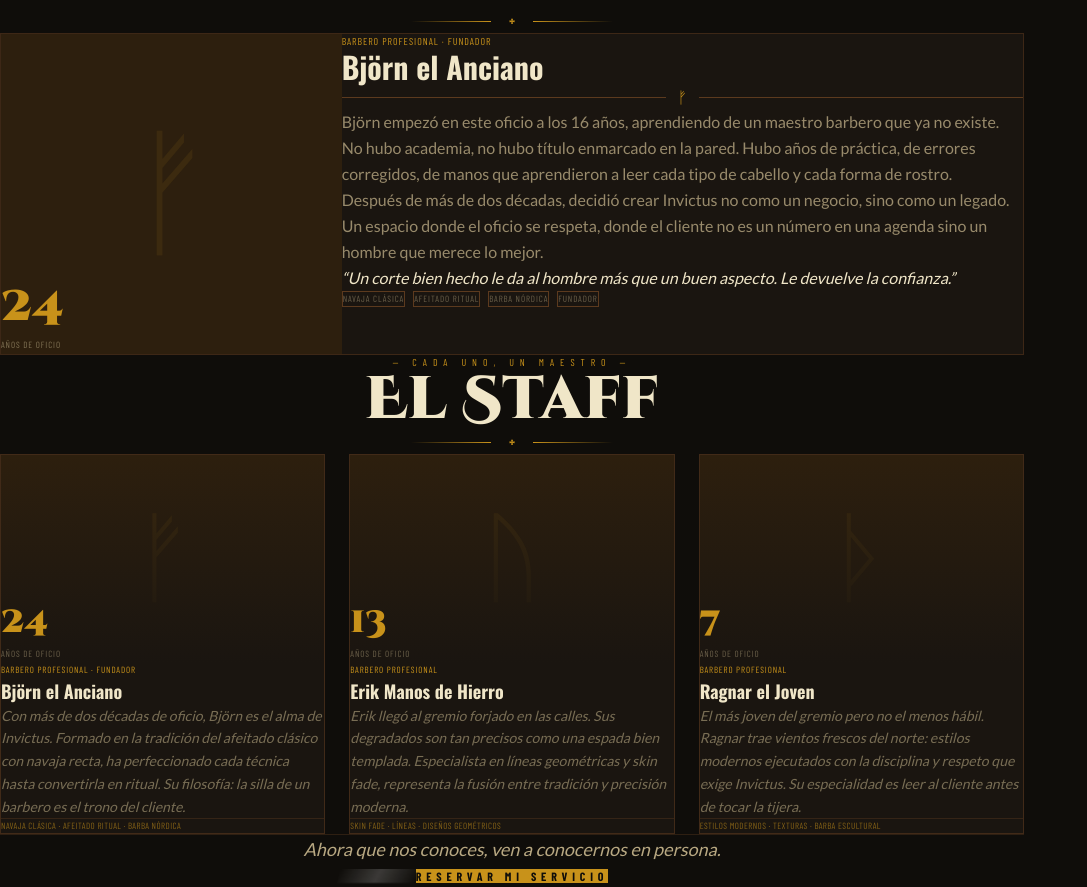
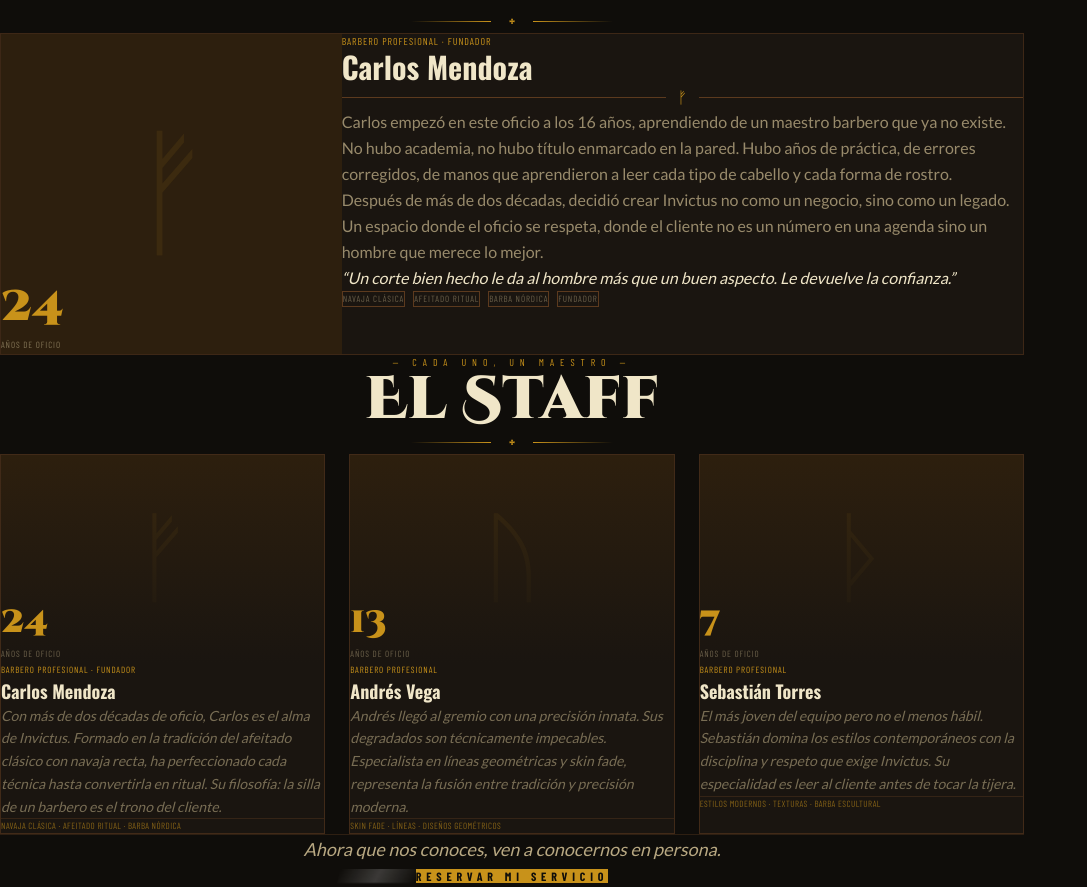
Before and after one commit to mengjota/vikingos, a Next.js app: page /nosotros in a window 1280 px wide. Shown: the part 503-1390 px from the top of the page, without its empty margins (0-1087 px from the left). Built offline with nearby package versions, Linux system fonts and the light colour scheme; a web font is replaced by a local one.

Commit message:
Nombres de barberos simples y profesionales

```diff
--- a/src/app/nosotros/page.tsx
+++ b/src/app/nosotros/page.tsx
@@ -2,27 +2,27 @@
 
 const staff = [
   {
-    nombre: "Björn el Anciano",
+    nombre: "Carlos Mendoza",
     cargo: "Barbero Profesional · Fundador",
     años: 24,
     rune: "ᚠ",
-    bio: "Con más de dos décadas de oficio, Björn es el alma de Invictus. Formado en la tradición del afeitado clásico con navaja recta, ha perfeccionado cada técnica hasta convertirla en ritual. Su filosofía: la silla de un barbero es el trono del cliente.",
+    bio: "Con más de dos décadas de oficio, Carlos es el alma de Invictus. Formado en la tradición del afeitado clásico con navaja recta, ha perfeccionado cada técnica hasta convertirla en ritual. Su filosofía: la silla de un barbero es el trono del cliente.",
     especialidad: "Navaja Clásica · Afeitado Ritual · Barba Nórdica",
   },
   {
-    nombre: "Erik Manos de Hierro",
+    nombre: "Andrés Vega",
     cargo: "Barbero Profesional",
     años: 13,
     rune: "ᚢ",
-    bio: "Erik llegó al gremio forjado en las calles. Sus degradados son tan precisos como una espada bien templada. Especialista en líneas geométricas y skin fade, representa la fusión entre tradición y precisión moderna.",
+    bio: "Andrés llegó al gremio con una precisión innata. Sus degradados son técnicamente impecables. Especialista en líneas geométricas y skin fade, representa la fusión entre tradición y precisión moderna.",
     especialidad: "Skin Fade · Líneas · Diseños Geométricos",
   },
   {
-    nombre: "Ragnar el Joven",
+    nombre: "Sebastián Torres",
     cargo: "Barbero Profesional",
     años: 7,
     rune: "ᚦ",
-    bio: "El más joven del gremio pero no el menos hábil. Ragnar trae vientos frescos del norte: estilos modernos ejecutados con la disciplina y respeto que exige Invictus. Su especialidad es leer al cliente antes de tocar la tijera.",
+    bio: "El más joven del equipo pero no el menos hábil. Sebastián domina los estilos contemporáneos con la disciplina y respeto que exige Invictus. Su especialidad es leer al cliente antes de tocar la tijera.",
     especialidad: "Estilos Modernos · Texturas · Barba Escultural",
   },
 ];
@@ -211,7 +211,7 @@
                 className="text-[#f0e6c8] text-3xl font-black mb-1"
                 style={{ fontFamily: "var(--font-oswald)" }}
               >
-                Björn el Anciano
+                Carlos Mendoza
               </h3>
               <div className="flex items-center gap-3 my-5">
                 <div className="flex-1 h-px bg-[#5c3a1e]" />
@@ -220,7 +220,7 @@
               </div>
               <div className="space-y-4 text-[#b8a882]/80 text-base leading-relaxed" style={{ fontFamily: "var(--font-lato)" }}>
                 <p>
-                  Björn empezó en este oficio a los 16 años, aprendiendo de un maestro barbero que ya no existe. No hubo academia, no hubo título enmarcado en la pared. Hubo años de práctica, de errores corregidos, de manos que aprendieron a leer cada tipo de cabello y cada forma de rostro.
+                  Carlos empezó en este oficio a los 16 años, aprendiendo de un maestro barbero que ya no existe. No hubo academia, no hubo título enmarcado en la pared. Hubo años de práctica, de errores corregidos, de manos que aprendieron a leer cada tipo de cabello y cada forma de rostro.
                 </p>
                 <p>
                   Después de más de dos décadas, decidió crear Invictus no como un negocio, sino como un legado. Un espacio donde el oficio se respeta, donde el cliente no es un número en una agenda sino un hombre que merece lo mejor.
--- a/src/app/reservar/page.tsx
+++ b/src/app/reservar/page.tsx
@@ -177,9 +177,9 @@
 
 const barberos = [
   { id: 0, name: "Sin preferencia", specialty: "Cualquier maestro disponible", rune: "᛭" },
-  { id: 1, name: "Björn el Anciano", specialty: "Navaja Clásica", rune: "ᚠ" },
-  { id: 2, name: "Erik Manos de Hierro", specialty: "Degradados y Líneas", rune: "ᚢ" },
-  { id: 3, name: "Ragnar el Joven", specialty: "Estilo Moderno", rune: "ᚦ" },
+  { id: 1, name: "Carlos Mendoza", specialty: "Navaja Clásica", rune: "ᚠ" },
+  { id: 2, name: "Andrés Vega", specialty: "Degradados y Líneas", rune: "ᚢ" },
+  { id: 3, name: "Sebastián Torres", specialty: "Estilo Moderno", rune: "ᚦ" },
 ];
 
 const horas = ["08:00", "09:00", "10:00", "11:00", "13:00", "14:00", "15:00", "16:00", "17:00"];
--- a/src/components/ElGremio.tsx
+++ b/src/components/ElGremio.tsx
@@ -3,36 +3,36 @@
 const barbers = [
   {
     id: 1,
-    name: "Björn el Anciano",
+    name: "Carlos Mendoza",
     alias: "Barbero Profesional",
     years: 24,
     specialty: "Especialista en Navaja Clásica",
     badge: "FUNDADOR",
-    bio: "Sus manos han trazado más de 50,000 siluetas. La navaja recta es su hacha de guerra.",
+    bio: "Sus manos han trazado más de 50,000 siluetas. La navaja recta es su herramienta de precisión.",
     skills: ["Navaja Clásica", "Afeitado Ritual", "Barba Nórdica"],
     days: "Lun – Vie",
     runeSymbol: "ᚠ",
   },
   {
     id: 2,
-    name: "Erik Manos de Hierro",
+    name: "Andrés Vega",
     alias: "Barbero Profesional",
     years: 13,
     specialty: "Especialista en Degradados y Líneas",
     badge: "TOP RATED",
-    bio: "Forjado en las calles. Sus degradados son tan precisos como una espada templada.",
+    bio: "Precisión milimétrica en cada degradado. Sus líneas geométricas son una firma que los clientes reconocen.",
     skills: ["Skin Fade", "Líneas Afiladas", "Diseños Tribales"],
     days: "Mar – Sáb",
     runeSymbol: "ᚢ",
   },
   {
     id: 3,
-    name: "Ragnar el Joven",
+    name: "Sebastián Torres",
     alias: "Barbero Profesional",
     years: 7,
     specialty: "Especialista en Estilos Modernos",
-    badge: "NUEVO GUERRERO",
-    bio: "Trae vientos del norte. Fusiona lo antiguo con lo moderno sin perder el alma del gremio.",
+    badge: "RISING TALENT",
+    bio: "Domina los estilos contemporáneos con la disciplina que exige el oficio. Lee al cliente antes de tocar la tijera.",
     skills: ["Texturas", "Corte Moderno", "Barba Escultural"],
     days: "Miér – Dom",
     runeSymbol: "ᚦ",
--- a/src/components/Reservar.tsx
+++ b/src/components/Reservar.tsx
@@ -3,9 +3,9 @@
 import { useState } from "react";
 
 const barberos = [
-  { id: 1, name: "Björn el Anciano", specialty: "Navaja Clásica", rune: "ᚠ" },
-  { id: 2, name: "Erik Manos de Hierro", specialty: "Degradados", rune: "ᚢ" },
-  { id: 3, name: "Ragnar el Joven", specialty: "Estilo Moderno", rune: "ᚦ" },
+  { id: 1, name: "Carlos Mendoza", specialty: "Navaja Clásica", rune: "ᚠ" },
+  { id: 2, name: "Andrés Vega", specialty: "Degradados", rune: "ᚢ" },
+  { id: 3, name: "Sebastián Torres", specialty: "Estilo Moderno", rune: "ᚦ" },
 ];
 
 const serviciosList = [
```
